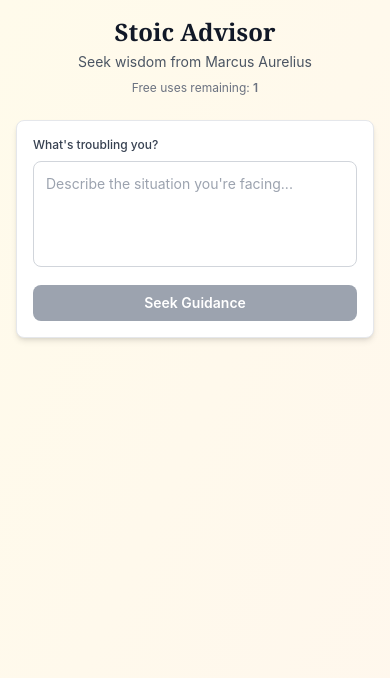
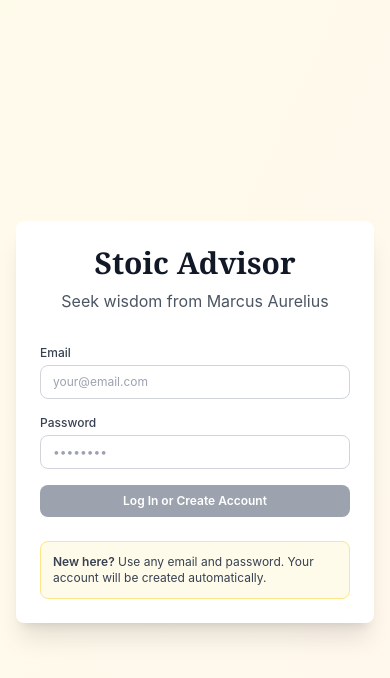
Before and after one commit to texjnr-cloud/stoic-advisor, a React (Vite) app: page / in a window 390 px wide. Shown: the top 678 px of the page. Built offline with nearby package versions, Linux system fonts and the light colour scheme; no server answers.

Commit message:
Update App.jsx

```diff
--- a/src/App.jsx
+++ b/src/App.jsx
@@ -1,8 +1,180 @@
 import { useEffect, useState } from 'react';
+import { supabase } from './services/supabaseClient';
 import ChatInterface from './components/ChatInterface';
 
 function App() {
+  const [user, setUser] = useState(null);
+  const [loading, setLoading] = useState(true);
+
+  useEffect(() => {
+    const getSession = async () => {
+      const { data: { session } } = await supabase.auth.getSession();
+      setUser(session?.user || null);
+      setLoading(false);
+    };
+
+    getSession();
+
+    const { data: { subscription } } = supabase.auth.onAuthStateChange((event, session) => {
+      setUser(session?.user || null);
+    });
+
+    return () => subscription?.unsubscribe();
+  }, []);
+
+  if (loading) {
+    return (
+      <div className="flex items-center justify-center min-h-screen bg-gradient-to-br from-amber-50 to-orange-50">
+        <div className="text-center">
+          <div className="animate-spin rounded-full h-12 w-12 border-b-2 border-amber-700 mx-auto mb-4"></div>
+          <p className="text-gray-600 font-medium">Loading...</p>
+        </div>
+      </div>
+    );
+  }
+
+  if (!user) {
+    return <LoginPage />;
+  }
+
   return <ChatInterface />;
 }
 
+function LoginPage() {
+  const [email, setEmail] = useState('');
+  const [password, setPassword] = useState('');
+  const [loading, setLoading] = useState(false);
+  const [error, setError] = useState(null);
+  const [message, setMessage] = useState(null);
+
+  const handleLogin = async (e) => {
+    e.preventDefault();
+    setLoading(true);
+    setError(null);
+    setMessage(null);
+
+    try {
+      if (!email || !password) {
+        setError('Please enter both email and password');
+        setLoading(false);
+        return;
+      }
+
+      const { error: signInError } = await supabase.auth.signInWithPassword({
+        email,
+        password,
+      });
+
+      if (signInError) throw signInError;
+    } catch (err) {
+      console.error('Auth error:', err);
+
+      if (err.message.includes('Invalid login credentials')) {
+        setMessage('Account not found. Creating new account...');
+
+        try {
+          const { error: signUpError } = await supabase.auth.signUp({
+            email,
+            password,
+          });
+
+          if (signUpError) throw signUpError;
+
+          setMessage('✓ Account created! Welcome to Stoic Advisor.');
+          setEmail('');
+          setPassword('');
+        } catch (signUpErr) {
+          setError(signUpErr.message || 'Failed to create account');
+        }
+      } else {
+        setError(err.message || 'Authentication failed. Please try again.');
+      }
+    } finally {
+      setLoading(false);
+    }
+  };
+
+  return (
+    <div className="min-h-screen bg-gradient-to-br from-amber-50 to-orange-50 flex items-center justify-center p-4 sm:p-6">
+      <div className="bg-white rounded-lg shadow-xl p-6 sm:p-8 max-w-md w-full">
+        <div className="text-center mb-8">
+          <h1 className="text-3xl sm:text-4xl font-serif font-bold text-gray-900 mb-2">
+            Stoic Advisor
+          </h1>
+          <p className="text-gray-600 text-base sm:text-lg">
+            Seek wisdom from Marcus Aurelius
+          </p>
+        </div>
+
+        {error && (
+          <div className="mb-6 p-3 sm:p-4 bg-red-50 border border-red-200 text-red-700 rounded-lg text-xs sm:text-sm">
+            {error}
+          </div>
+        )}
+
+        {message && (
+          <div className="mb-6 p-3 sm:p-4 bg-green-50 border border-green-200 text-green-700 rounded-lg text-xs sm:text-sm">
+            {message}
+          </div>
+        )}
+
+        <form onSubmit={handleLogin} className="space-y-4 mb-6">
+          <div>
+            <label htmlFor="email" className="block text-xs sm:text-sm font-medium text-gray-700 mb-1">
+              Email
+            </label>
+            <input
+              id="email"
+              type="email"
+              value={email}
+              onChange={(e) => setEmail(e.target.value)}
+              placeholder="your@email.com"
+              className="w-full px-3 sm:px-4 py-2 border border-gray-300 rounded-lg focus:ring-2 focus:ring-amber-500 focus:border-transparent transition-all text-xs sm:text-base"
+              disabled={loading}
+              required
+            />
+          </div>
+
+          <div>
+            <label htmlFor="password" className="block text-xs sm:text-sm font-medium text-gray-700 mb-1">
+              Password
+            </label>
+            <input
+              id="password"
+              type="password"
+              value={password}
+              onChange={(e) => setPassword(e.target.value)}
+              placeholder="••••••••"
+              className="w-full px-3 sm:px-4 py-2 border border-gray-300 rounded-lg focus:ring-2 focus:ring-amber-500 focus:border-transparent transition-all text-xs sm:text-base"
+              disabled={loading}
+              required
+            />
+          </div>
+
+          <button
+            type="submit"
+            disabled={loading || !email || !password}
+            className="w-full bg-amber-700 hover:bg-amber-800 disabled:bg-gray-400 text-white font-semibold py-2 sm:py-3 px-4 rounded-lg transition-colors text-xs sm:text-base"
+          >
+            {loading ? (
+              <span className="inline-flex items-center gap-2">
+                <span className="inline-block h-3 sm:h-4 w-3 sm:w-4 border-2 border-white border-t-transparent rounded-full animate-spin"></span>
+                Logging in...
+              </span>
+            ) : (
+              'Log In or Create Account'
+            )}
+          </button>
+        </form>
+
+        <div className="p-3 sm:p-4 bg-amber-50 rounded-lg border border-amber-200">
+          <p className="text-xs sm:text-sm text-gray-700">
+            <span className="font-semibold">New here?</span> Use any email and password. Your account will be created automatically.
+          </p>
+        </div>
+      </div>
+    </div>
+  );
+}
+
 export default App;
```
